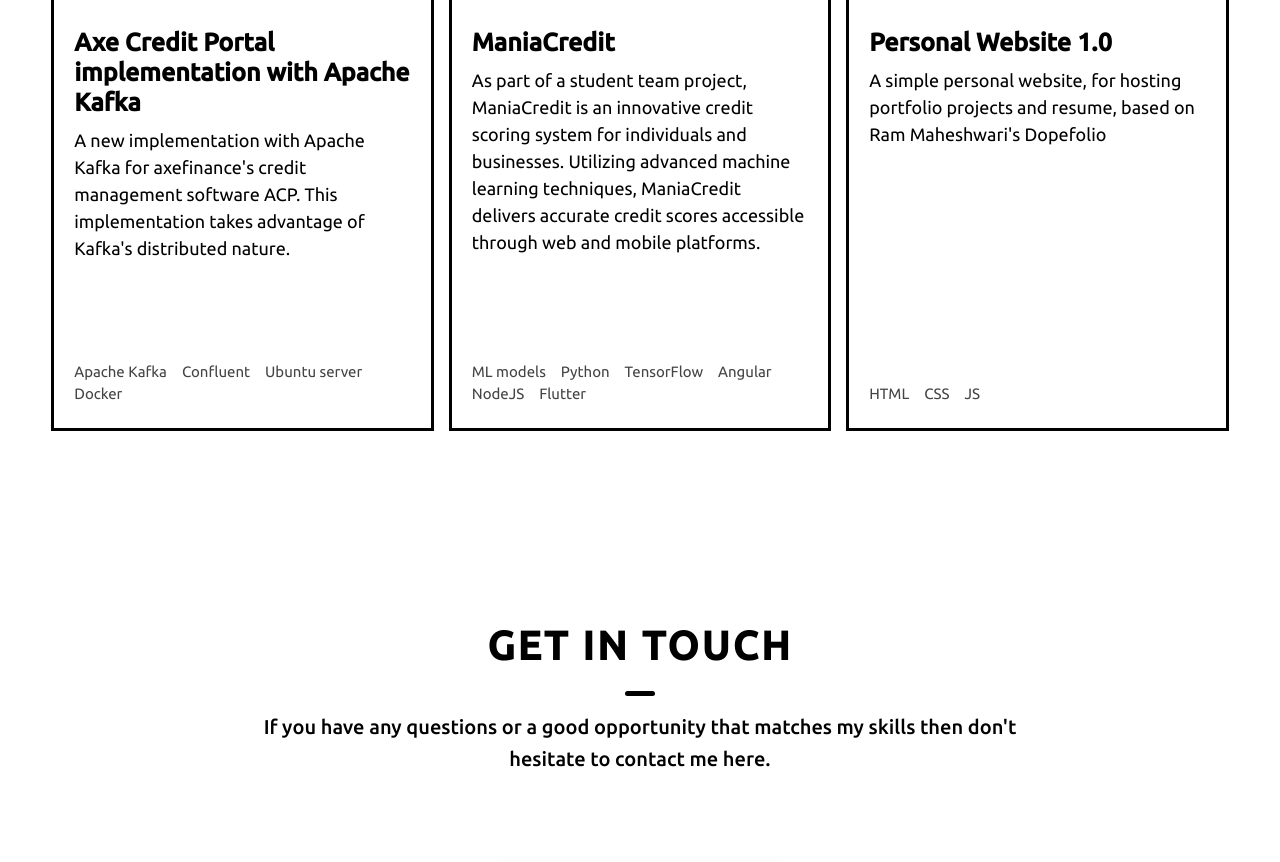
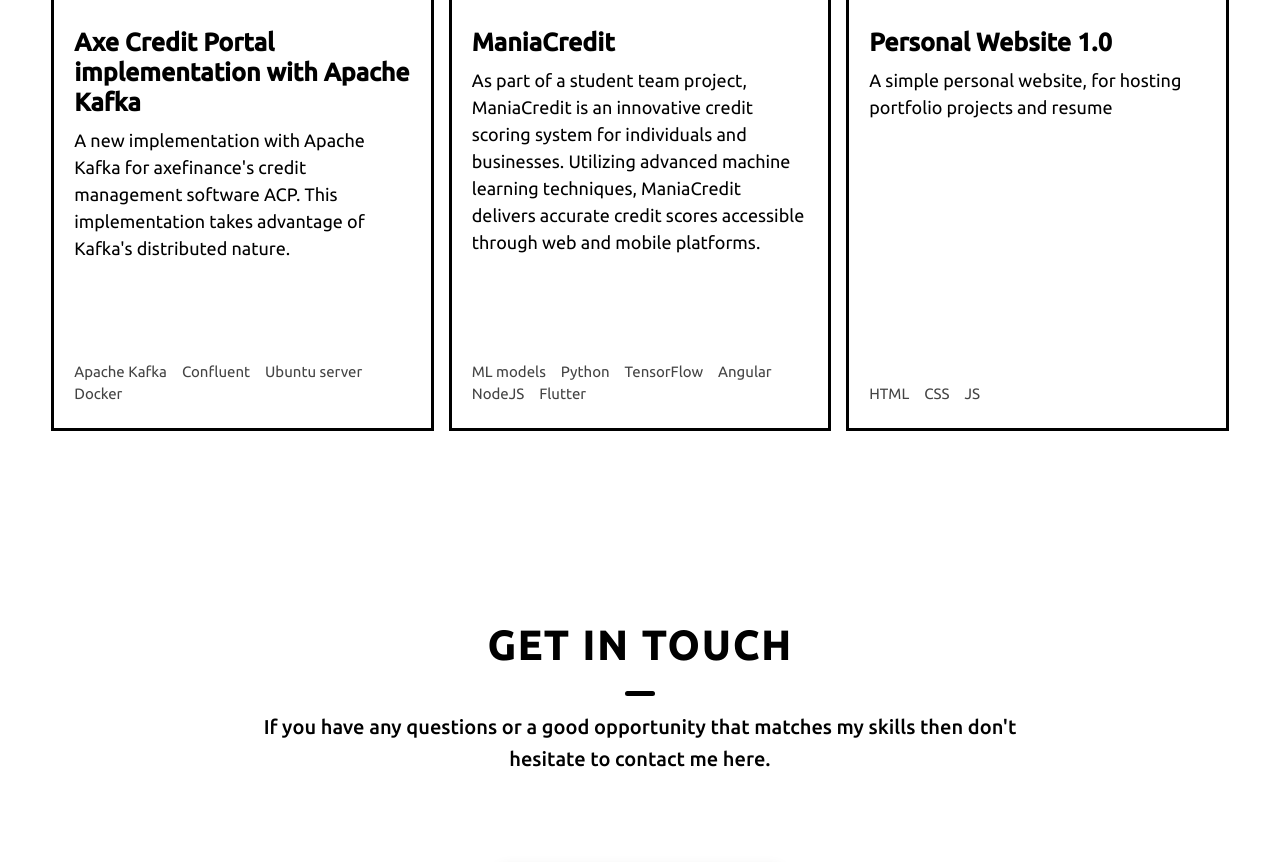
Before and after one commit to neilmonastiri/neilmonastiri.github.io, a plain HTML site: page index.html in a window 1280 px wide. Shown: the part 1861-2723 px from the top of the page. Drawn offline with Linux system fonts and the light colour scheme.

Commit message:
updated project's list

```diff
--- a/index.html
+++ b/index.html
@@ -174,8 +174,7 @@
                                         src="./assets/png/external-link.png" alt="external-link icon"></div>
                                 <h3 class="project-title">Personal Website 1.0</h3>
                                 <div class="project-description">
-                                    <p>A simple personal website, for hosting portfolio projects and resume,
-                                        based on Ram Maheshwari's Dopefolio</p>
+                                    <p>A simple personal website, for hosting portfolio projects and resume</p>
                                 </div>
                             </header>
                             <footer>
```
